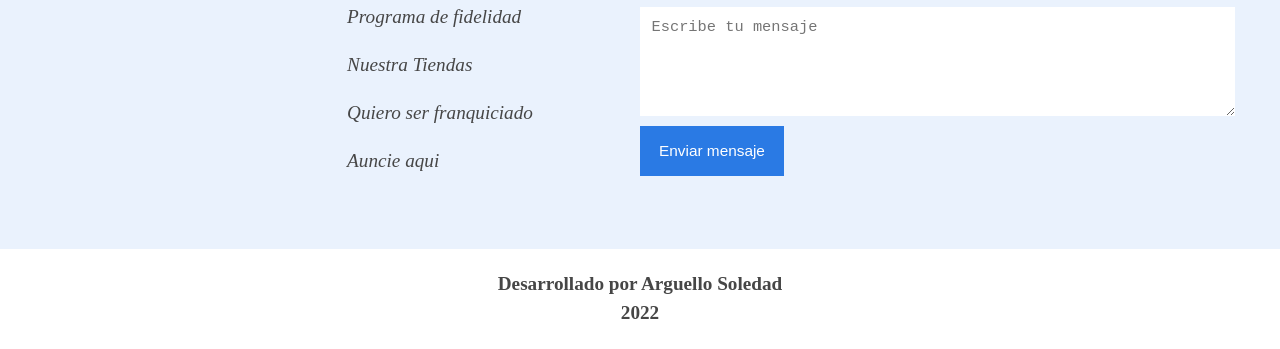
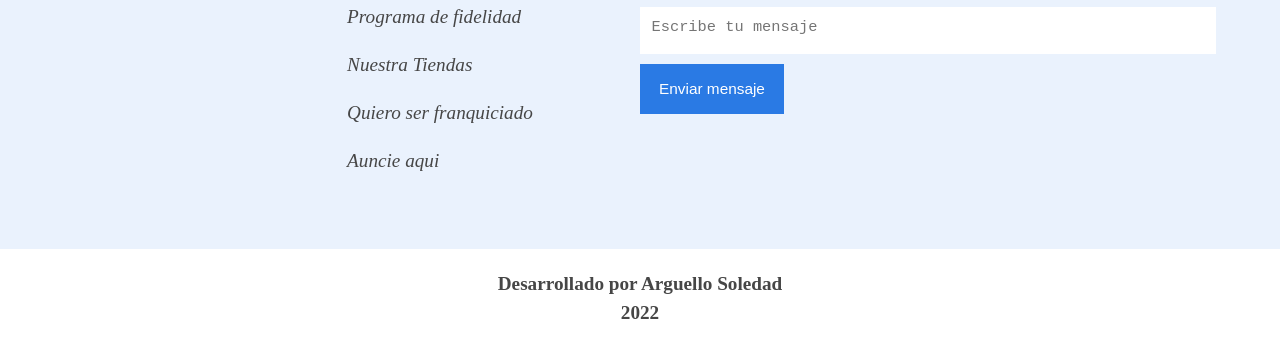
Before and after one commit to sole-arguello/Oracle-Alura-E-commerce-AluraGeek, a plain HTML site: page index.html in a window 1280 px wide. Shown: the part 1982-2331 px from the top of the page. Drawn offline with Linux system fonts and the light colour scheme.

Commit message:
se corrije seccion banner, galeria, contacto en algunos atributos css

```diff
--- a/archivos-css/seccion-contacto.css
+++ b/archivos-css/seccion-contacto.css
@@ -43,15 +43,15 @@
             height: 29px;
         }
         .formulario__mensaje{
-            max-height: 100px;
-            min-height: 98px;
-            max-width: 585px;
-            min-width: 583px;
+            width: 100%;
+            display: block;
+            resize: none;
             margin-bottom: 10px;
             font-size: 1.2vw;
             padding: 2% 0 0 2%;
             border: none;
             color: #A2A2A2;
+            box-sizing: border-box;
         }
         .formulario__btn--enviar{
             color: #FFFFFF;
```
